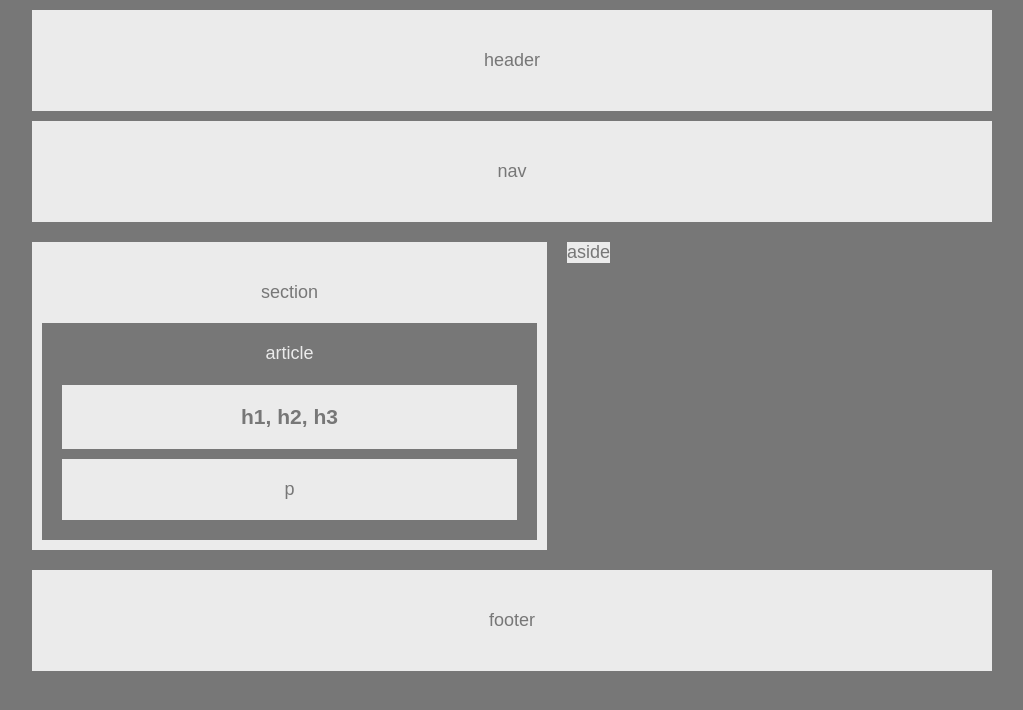
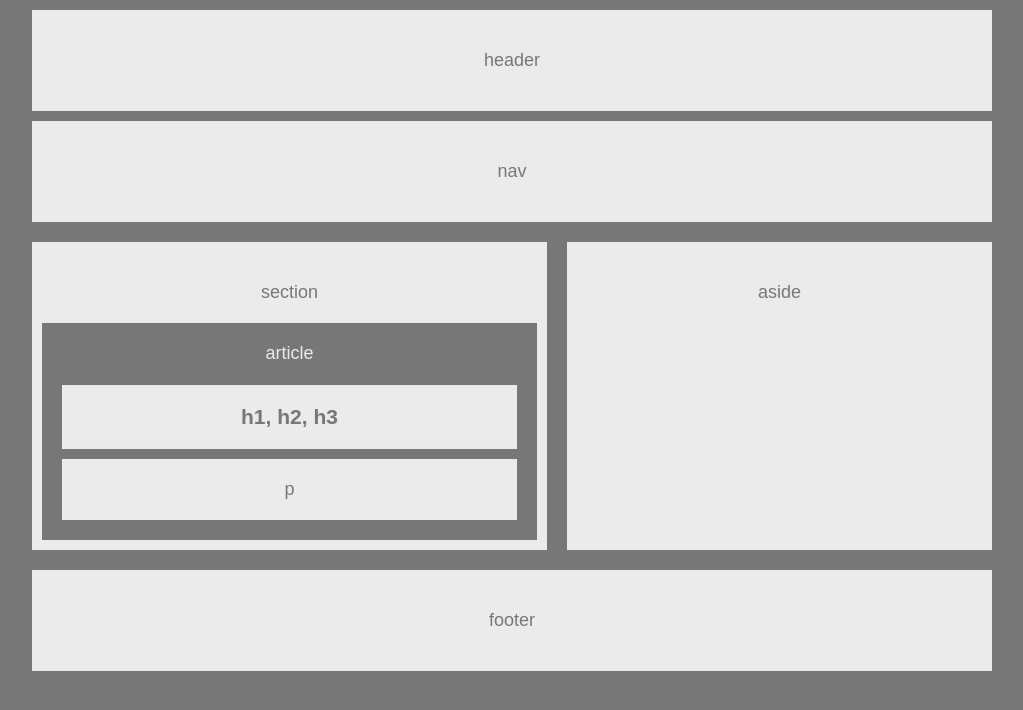
Before and after one commit to sampizzo/HW-Wireframe, a plain HTML site: page index.html in a window 1280 px wide. Shown: the whole page, without its empty margins (128-1151 px from the left). Drawn offline with Linux system fonts and the light colour scheme.

Commit message:
adjusted aside

```diff
--- a/style.css
+++ b/style.css
@@ -23,8 +23,8 @@ nav {
 }
 
 section {
+    float: left;
     width: 495px;
-    float: left;
     padding: 40px 10px 10px 10px;
     margin: 0 20px 20px 0;
 }
@@ -52,6 +52,9 @@ p {
 
 aside {
     float: left;
+    width: 405px;
+    height: 258px;
+    padding: 40px 10px 10px 10px;
 }
 
 footer {
```
